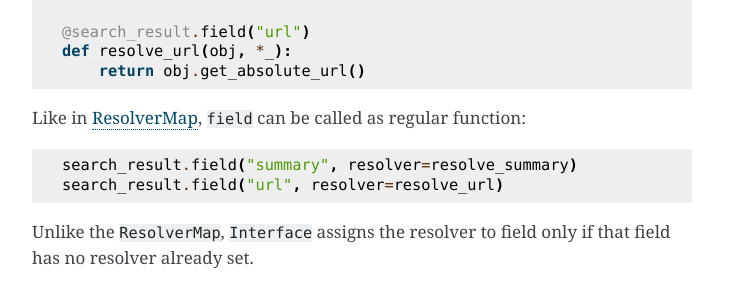
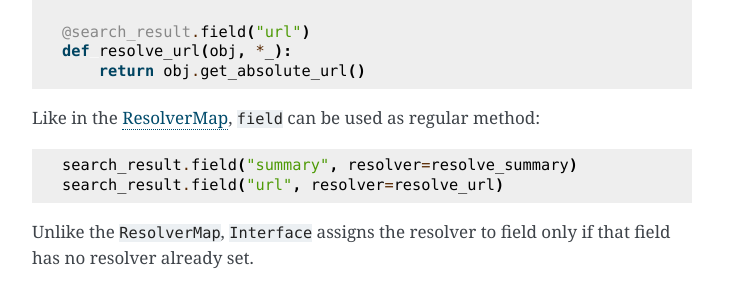
Before and after one commit to mirumee/ariadne, a Sphinx documentation site: the page built from docs/interfaces.rst, in a window 1280 px wide and 900 px high, scrolled down 1949 px. Shown: the part 545-845 px from the top of the window, without its empty margins (388-1141 px from the left). Built offline with Sphinx 7.4.7, drawn with Linux system fonts in a browser that asks for light colours; part of the change alters nothing that is shown; some of the changed text lies outside the part shown.

Commit message:
Update docs

```diff
--- a/docs/interfaces.rst
+++ b/docs/interfaces.rst
@@ -54,8 +54,8 @@ Like with the union, the ``SearchResult`` interface will also need a special res
             return "Client"
         if isinstance(obj, Order):
             return "Order"
-        if isinstance(obj, String):
-            return "String"
+        if isinstance(obj, Product):
+            return "Product"
         return None
 
 .. note::
@@ -97,7 +97,7 @@ Ariadne's ``Interface`` instances can also optionally be used to share resolvers
     def resolve_url(obj, *_):
         return obj.get_absolute_url()
 
-Like in :ref:`ResolverMap <resolvers>`, ``field`` can be called as regular function::
+Like in the :ref:`ResolverMap <resolvers>`, ``field`` can be used as regular method::
 
     search_result.field("summary", resolver=resolve_summary)
     search_result.field("url", resolver=resolve_url)
```
